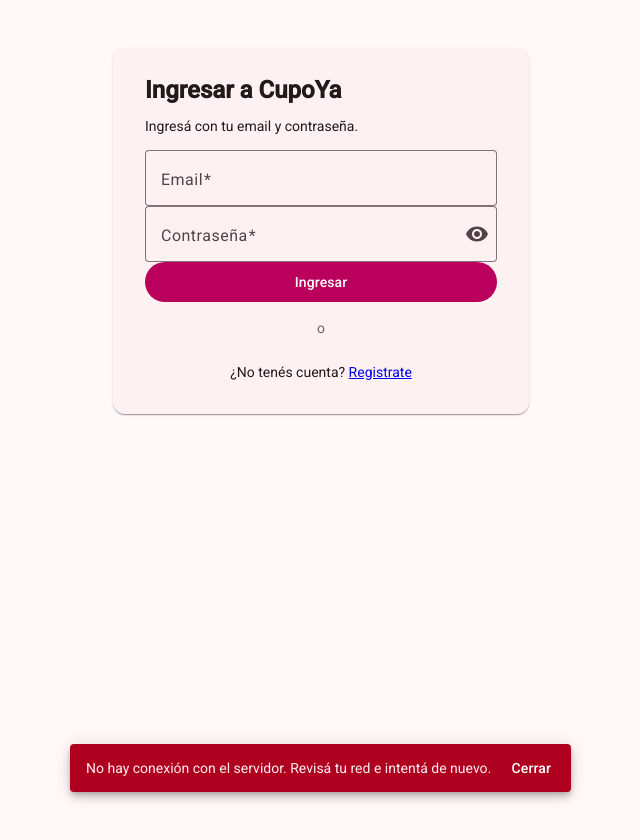
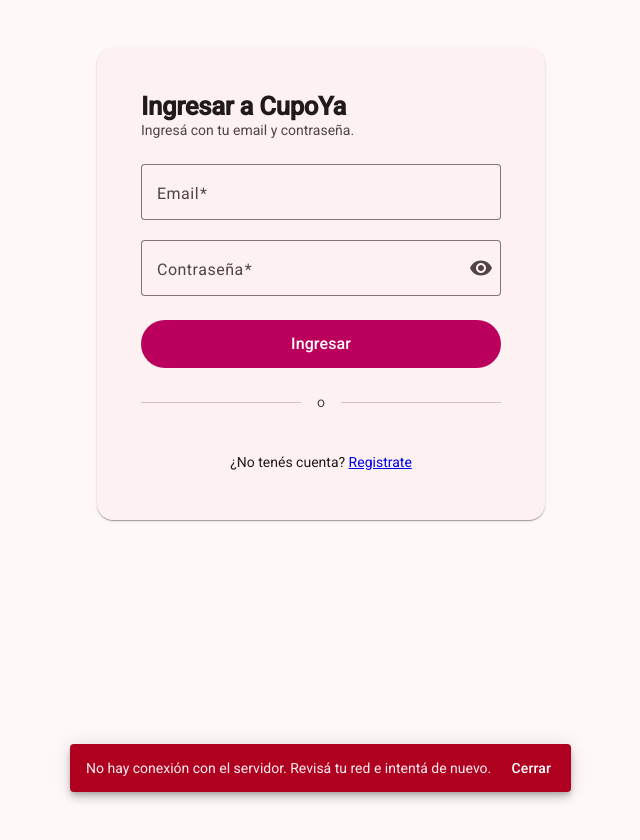
Before and after one commit to Alejillo18/CupoYa, an Angular app in the folder frontend/: page /login in a window 1280 px wide. Shown: the top 840 px of the page, without its empty margins (319-959 px from the left). Built offline with nearby package versions, Linux system fonts and the light colour scheme; no server answers.

Commit message:
style(auth): tarjeta con mas aire, separador con lineas y boton principal mas alto

```diff
--- a/frontend/src/app/features/auth/auth-form.css
+++ b/frontend/src/app/features/auth/auth-form.css
@@ -1,38 +1,87 @@
 :host {
   display: block;
 }
+
 .pagina {
-    max-width: 26rem;
+  max-width: 28rem;
   margin: 3rem auto;
   padding: 0 1rem;
 }
-  mat-card {
-    padding: 1rem;
+
+.tarjeta {
+  padding: 2rem 1.75rem;
+  border-radius: 16px;
 }
+
+.cabecera {
+  margin-bottom: 1.5rem;
+}
+
 h1 {
-    font-size: 1.5rem;
-    margin: 0 0 1rem;
+  font-size: 1.6rem;
+  font-weight: 600;
+  letter-spacing: -0.01em;
+  margin: 0 0 0.25rem;
 }
+
+.subtitulo {
+  margin: 0;
+  color: var(--mat-sys-on-surface-variant, #5f6368);
+}
+
 form {
   display: flex;
   flex-direction: column;
+  gap: 1.25rem;
 }
-  mat-form-field {
+
+mat-form-field,
+app-password-field {
   width: 100%;
 }
+
 button[type='submit'] {
   width: 100%;
+  height: 3rem;
+  font-size: 1rem;
+  margin-top: 0.25rem;
 }
+
 .ok {
+  margin: 0 0 1.25rem;
+  padding: 0.75rem 1rem;
+  border-radius: 8px;
+  background: #e8f5e9;
   color: #1b5e20;
-    margin: 0 0 1rem;
 }
+
 .separador {
-    text-align: center;
-    color: #666;
-    margin: 1rem 0 0.5rem;
+  display: flex;
+  align-items: center;
+  gap: 1rem;
+  margin: 1.5rem 0 1rem;
+  color: var(--mat-sys-on-surface-variant, #666);
 }
+
+.separador::before,
+.separador::after {
+  content: '';
+  flex: 1;
+  height: 1px;
+  background: var(--mat-sys-outline-variant, #d9d9d9);
+}
+
 .pie {
   text-align: center;
-    margin: 1rem 0 0;
+  margin: 1.5rem 0 0;
 }
+
+@media (max-width: 480px) {
+  .pagina {
+    margin: 1.5rem auto;
+  }
+
+  .tarjeta {
+    padding: 1.5rem 1.25rem;
+  }
+}
```
Lines whose indentation alone changed are shown as unchanged.
